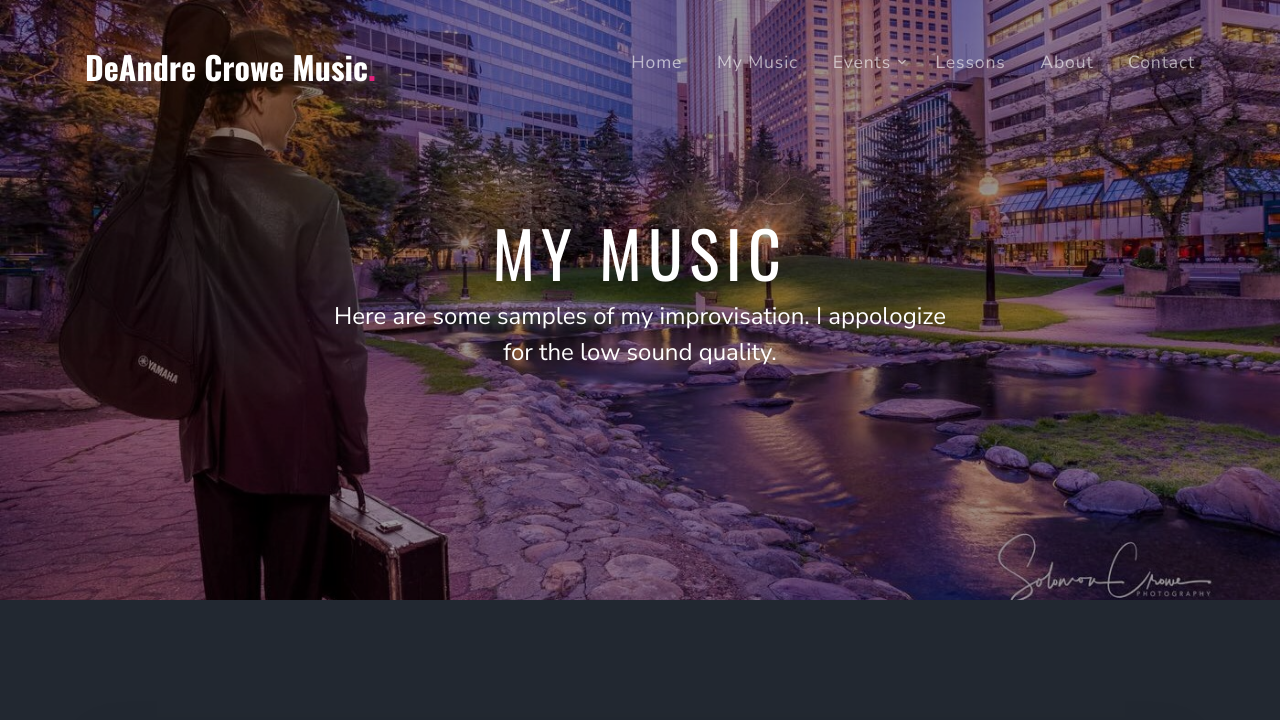
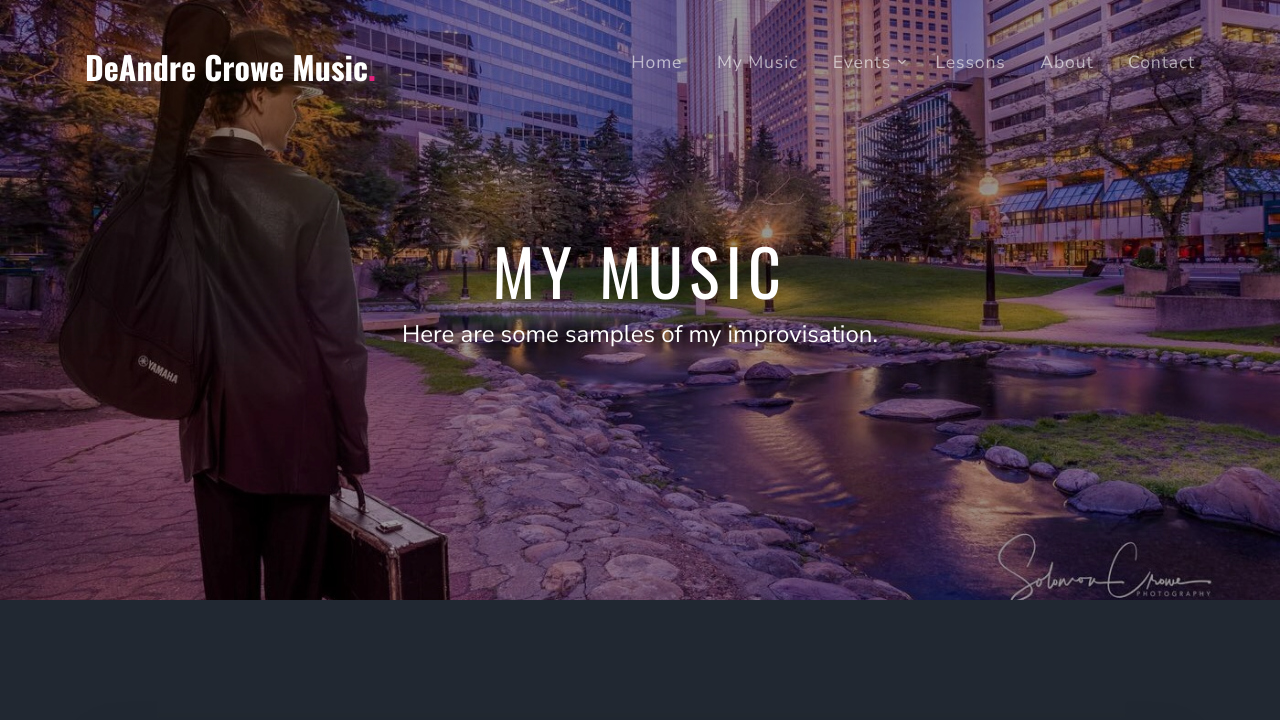
Before and after one commit to DeAndre115/deandrecrowemusic, a plain HTML site: page shows.html in a window 1280 px wide. Shown: the top 720 px of the page. Drawn offline with nearby package versions, Linux system fonts and the light colour scheme; grey boxes are pictures that could not be loaded; files whose address does not match are found by name.

Commit message:
Add files via upload

```diff
--- a/shows.html
+++ b/shows.html
@@ -84,7 +84,7 @@
       <div class="row align-items-center justify-content-center">
         <div class="col-md-7 text-center" data-aos="fade-up" data-aos-delay="400">
           <h1 class="text-white">My music</h1>
-          <p>Here are some samples of my improvisation. I appologize for the low sound quality.</p>
+          <p>Here are some samples of my improvisation.</p>
         </div>
       </div>
     </div>
```
